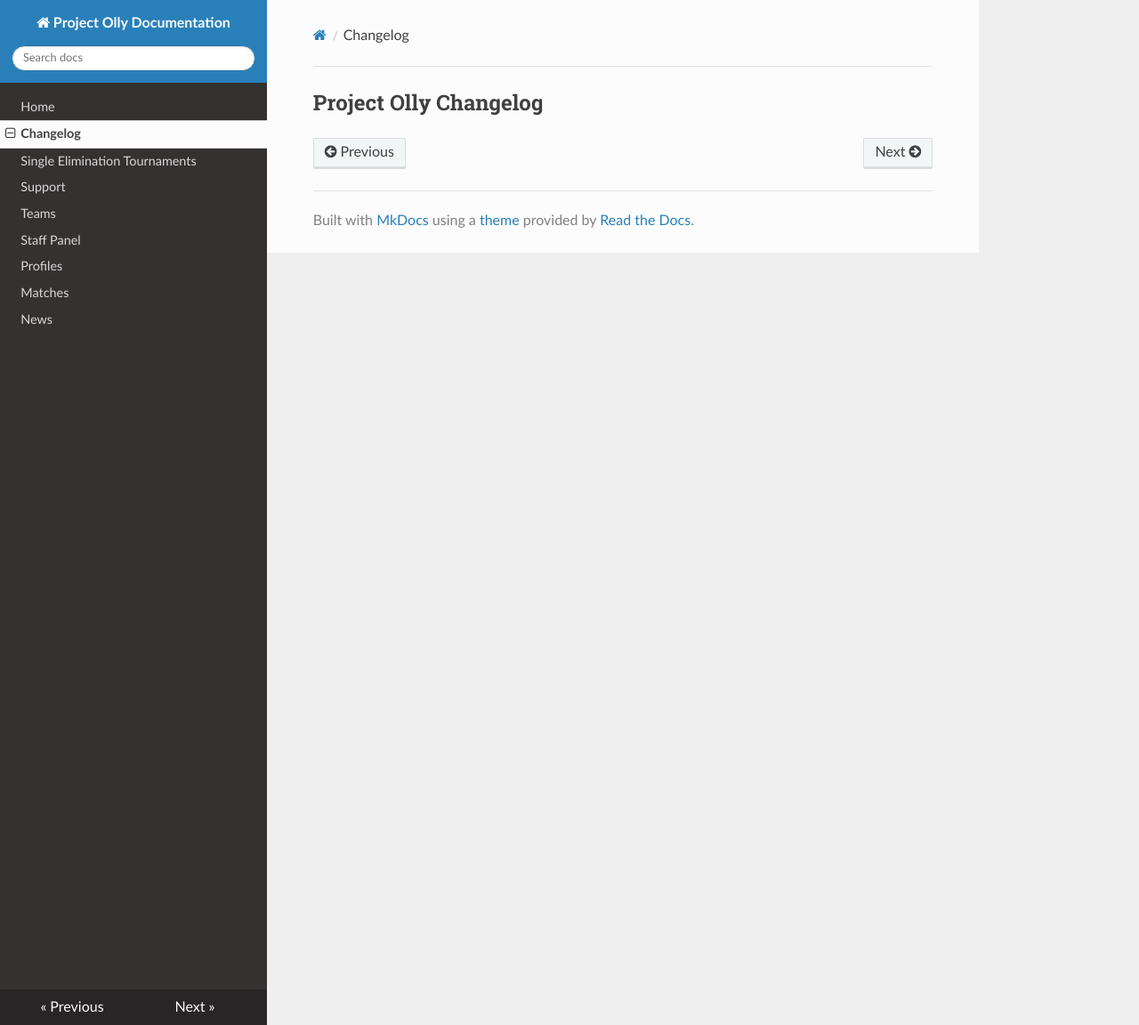
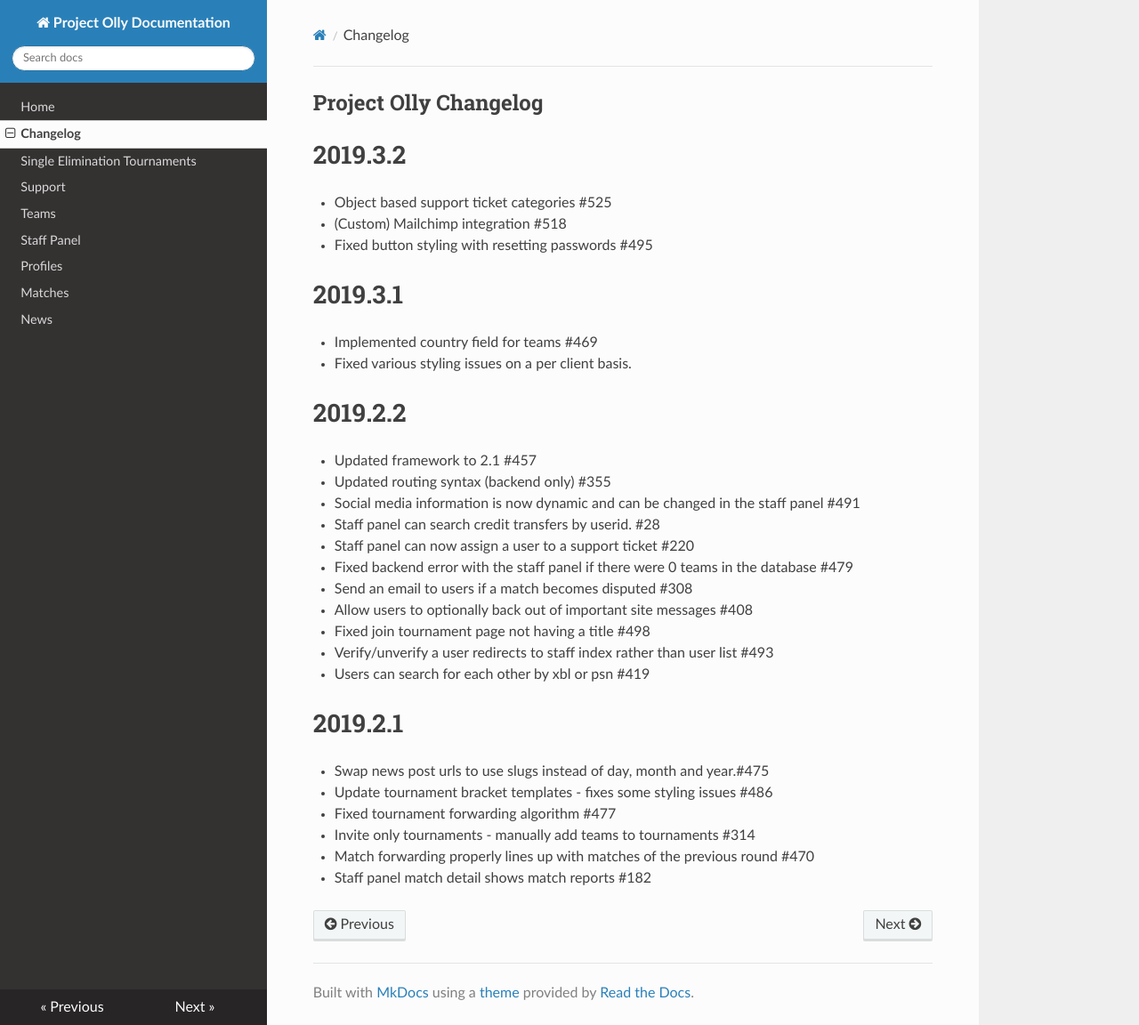
Before and after one commit to NFM-Studios/olly-documentation, an MkDocs documentation site: the page built from docs/changelog.md, in a window 1280 px wide and 1152 px high. Shown: the whole window at 89% size. Built offline with MkDocs 1.6.1, drawn with Linux system fonts in a browser that asks for light colours; nearby versions of some CDN libraries.

Commit message:
updated changelog

```diff
--- a/docs/changelog.md
+++ b/docs/changelog.md
@@ -1 +1,31 @@
 ## Project Olly Changelog
+
+# 2019.3.2
+* Object based support ticket categories #525
+* (Custom) Mailchimp integration #518
+* Fixed button styling with resetting passwords #495
+
+# 2019.3.1
+* Implemented country field for teams #469
+* Fixed various styling issues on a per client basis.
+
+# 2019.2.2
+* Updated framework to 2.1 #457
+* Updated routing syntax (backend only) #355
+* Social media information is now dynamic and can be changed in the staff panel #491
+* Staff panel can search credit transfers by userid. #28
+* Staff panel can now assign a user to a support ticket #220
+* Fixed backend error with the staff panel if there were 0 teams in the database #479
+* Send an email to users if a match becomes disputed #308
+* Allow users to optionally back out of important site messages #408
+* Fixed join tournament page not having a title #498
+* Verify/unverify a user redirects to staff index rather than user list #493
+* Users can search for each other by xbl or psn #419
+
+# 2019.2.1
+* Swap news post urls to use slugs instead of day, month and year.#475
+* Update tournament bracket templates - fixes some styling issues #486
+* Fixed tournament forwarding algorithm #477
+* Invite only tournaments - manually add teams to tournaments #314
+* Match forwarding properly lines up with matches of the previous round #470
+* Staff panel match detail shows match reports #182
```
